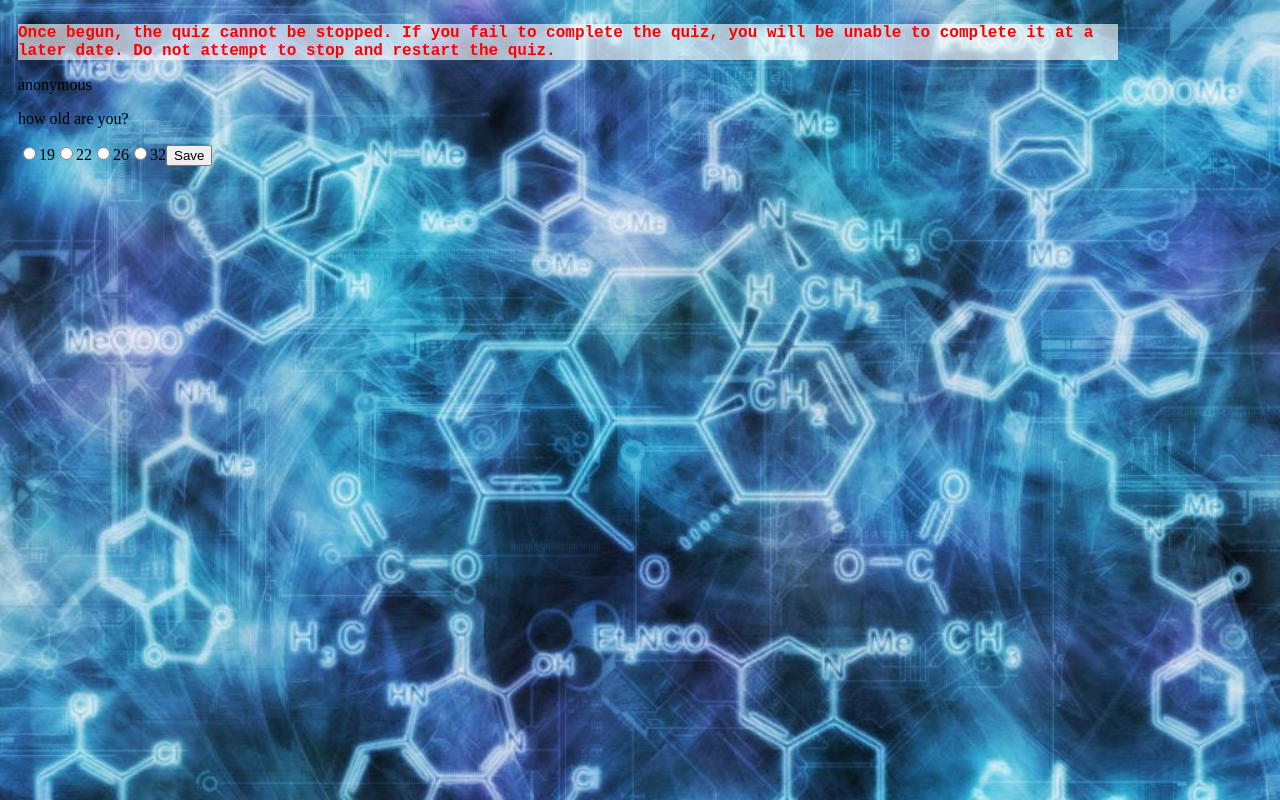
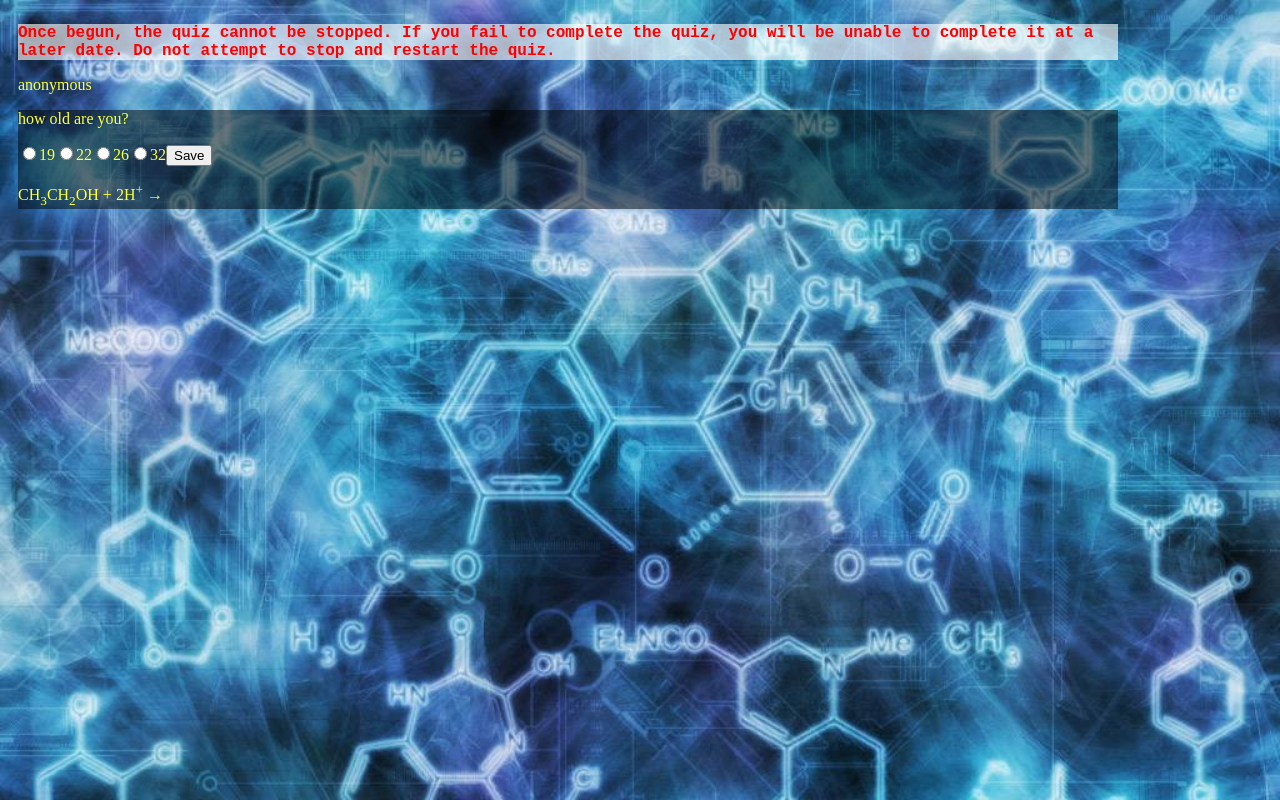
Before and after one commit to wtnerb/ready4chemistry, a plain HTML site: page quiz.html in a window 1280 px wide. Drawn offline with Linux system fonts and the light colour scheme.

Commit message:
string into HTML chemical equation

```diff
--- a/quiz.css
+++ b/quiz.css
@@ -7,6 +7,7 @@ body {
     padding-left: 10px;
     padding-right: 10px;
     max-width: 1100px;
+    color: rgb(255, 255, 61);
 }
 
 #warning {
@@ -15,3 +16,20 @@ body {
     font-weight: bolder;
     font-family: 'Courier New', Courier, monospace;
 }
+
+.superscript, .subscript {
+    font-size: .83em;
+    position: relative;
+}
+
+.superscript {
+    vertical-align: super;
+}
+
+.subscript {
+    vertical-align: sub;
+}
+
+#ask{
+    background-color: rgba(0, 0, 0, 0.493);
+}
--- a/quiz.js
+++ b/quiz.js
@@ -21,13 +21,44 @@ Question.prototype.ask = function () {
     return el;
 }
 
+function chemify (str){
+    str = str.replace (/=>/g, '\u2192').replace(/z(\d+)/g, '<<$1<<').replace(/\^(\d*[+-])/g, '<<$1<<');
+    let arr = str.split('<<');
+    let newEl = document.createElement('p');
+    for (let i in arr){
+        if (i%2 == 1) {
+            let el = document.createElement('span');
+            el.className = arr[i].match(/[+-]/) ? 'superscript' : 'subscript';
+            el.textContent = arr[i];
+            newEl.append(el);
+        } else {
+            newEl.append(arr[i]);
+        }
+    }
+    // let arr = str.split('<<');
+    // let newEl = document.createElement('p');
+    // for (let i in arr){
+    //     if (i%2 == 1) {
+    //         let el = document.createElement('span');
+    //         el.className = 'superscript';
+    //         el.textContent = arr[i];
+    //         console.log(el);
+    //         newEl.append(el);
+    //     } else {
+    //         newEl.append(arr[i]);
+    //     }
+    // }
+    //TODO superscript
+    return newEl;
+}
+
 function Results () {
     this.time = time;
     this.correct = truth;
 }
 
 function nextQuestion () {
-    let q = qs[iter]
+    let q = qs[iter];
     let el = document.getElementById('question');
     let old = document.getElementsByClassName('temp');
     while (old[0]) old[0].remove();
@@ -70,12 +101,15 @@ function placeHolder (event) {
     if (qs[iter]) nextQuestion();
 }
 
-let qs = []
+let qs = [];
 new Question ('p',  'how old are you?', [19,22,26,32], 26);
 new Question ('p', 'who are you?', ['bob', 'alice','jessica','nobody'],'nobody');
 let result = [];
-let iter = 0
+let iter = 0;
 if (!localStorage.quizStarted) {
-    localStorage.quizStarted = true;
+    //localStorage.quizStarted = true; //TODO uncomment when out of dev environment
     nextQuestion();
-} else alert ('You have already taken the quiz! No retake!')
+} else alert ('You have already taken the quiz! No retake!');
+let example = 'CHz3CHz2OH + 2H^+ =>';
+console.log(chemify(example));
+document.getElementById('ask').appendChild(chemify(example))
```
